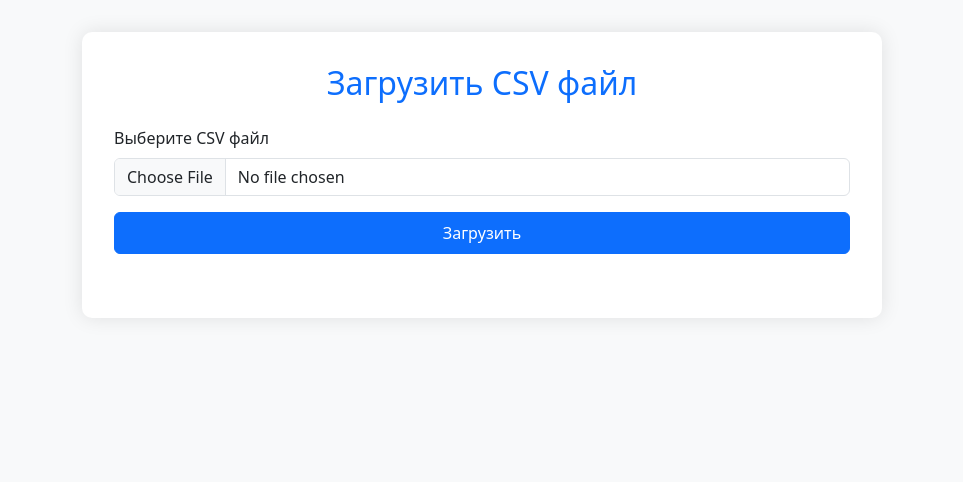
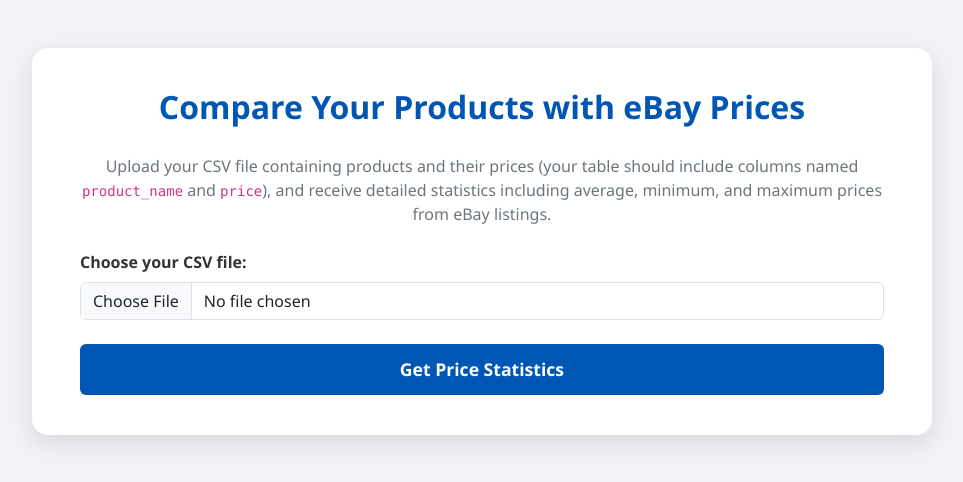
Before and after one commit to marinda6666/ProductsMatching, a FastAPI app: page / in a window 1280 px wide. Shown: the top 482 px of the page, without its empty margins (158-1121 px from the left). Run offline with FastAPI, Linux system fonts and the light colour scheme; some libraries are stand-ins or nearby versions.

Commit message:
update html

```diff
--- a/src/app/process_file/server.py
+++ b/src/app/process_file/server.py
@@ -1,5 +1,6 @@
 from fastapi import FastAPI, Request, UploadFile, File
 from fastapi.templating import Jinja2Templates
+from fastapi.staticfiles import StaticFiles
 from fastapi.responses import HTMLResponse
 import pandas as pd
 from io import BytesIO
@@ -8,7 +9,6 @@ from utils import process_table
 
 app = FastAPI()
 templates = Jinja2Templates(directory="templates")
-
 
 @app.get("/", response_class=HTMLResponse)
 @app.get("/upload-csv", response_class=HTMLResponse)
--- a/src/app/process_file/templates/load_file.html
+++ b/src/app/process_file/templates/load_file.html
@@ -1,66 +1,114 @@
 <!DOCTYPE html>
-<html lang="ru">
+<html lang="en">
 <head>
-    <meta charset="UTF-8">
-    <meta name="viewport" content="width=device-width, initial-scale=1.0">
-    <title>Загрузка CSV файла</title>
+    <meta charset="UTF-8" />
+    <meta name="viewport" content="width=device-width, initial-scale=1" />
+    <title>Upload CSV File - eBay Price Statistics</title>
     <!-- Bootstrap 5 CSS -->
-    <link href="https://cdn.jsdelivr.net/npm/bootstrap@5.3.0-alpha1/dist/css/bootstrap.min.css" rel="stylesheet">
+    <link href="https://cdn.jsdelivr.net/npm/bootstrap@5.3.0-alpha1/dist/css/bootstrap.min.css" rel="stylesheet" />
     <style>
         body {
-            background-color: #f8f9fa;
-            padding-top: 2rem;
+            background-color: #f0f2f5;
+            padding-top: 3rem;
+            font-family: "Segoe UI", Tahoma, Geneva, Verdana, sans-serif;
         }
         .upload-container {
-            max-width: 800px;
+            max-width: 900px;
             margin: 0 auto;
-            background: white;
-            padding: 2rem;
-            border-radius: 10px;
-            box-shadow: 0 0 20px rgba(0,0,0,0.1);
+            padding: 2.5rem 3rem;
+            background: #ffffff;
+            border-radius: 1rem;
+            box-shadow: 0 8px 25px rgb(0 0 0 / 0.1);
         }
-        .file-upload {
+        .logo-container {
+            text-align: center;
             margin-bottom: 2rem;
         }
-        .table-container {
-            margin-top: 2rem;
-            overflow-x: auto;
+        .logo-container img {
+            max-height: 120px;
+            margin-bottom: 0.5rem;
+            border-radius: 8px;
+            box-shadow: 0 2px 10px rgba(0,0,0,0.1);
+        }
+        .image-caption {
+            font-size: 0.9rem;
+            color: #6c757d;
+            font-style: italic;
+            margin-bottom: 1.5rem;
         }
         h2 {
-            color: #0d6efd;
-            margin-bottom: 1.5rem;
+            color: #0056b3;
+            font-weight: 700;
+            margin-bottom: 1.75rem;
+            text-align: center;
         }
-        .custom-file-upload {
-            display: inline-block;
-            padding: 0.5rem 1rem;
-            cursor: pointer;
-            background-color: #0d6efd;
-            color: white;
-            border-radius: 5px;
-            transition: background-color 0.3s;
-        }
-        .custom-file-upload:hover {
-            background-color: #0b5ed7;
+        label.form-label {
+            font-weight: 600;
+            color: #333;
         }
         .btn-upload {
-            padding: 0.5rem 2rem;
+            background-color: #0056b3;
+            border: none;
+            font-weight: 600;
+            padding: 0.75rem 0;
+            font-size: 1.1rem;
+            transition: background-color 0.3s ease;
+        }
+        .btn-upload:hover {
+            background-color: #003d80;
         }
         .error-message {
-            margin-top: 1rem;
+            margin-top: 1.25rem;
+            font-weight: 600;
+        }
+        .table-container {
+            margin-top: 2.5rem;
+        }
+        h3 {
+            color: #003d80;
+            font-weight: 600;
+            margin-bottom: 1rem;
+        }
+        .table thead {
+            background-color: #cfe2ff;
+        }
+        .table-striped > tbody > tr:nth-of-type(odd) {
+            background-color: #e7f1ff;
+        }
+        /* Responsive tweaks */
+        @media (max-width: 575.98px) {
+            .upload-container {
+                padding: 1.5rem 1.5rem;
+            }
         }
     </style>
 </head>
 <body>
     <div class="container upload-container">
-        <h2 class="text-center">Загрузить CSV файл</h2>
+        <!-- Изображение с подписью -->
+        <!-- <div class="logo-container">
+            <img src="/static/table.png" alt="CSV Table Example" class="img-fluid" />
+        </div> -->
+
+        <h2>Compare Your Products with eBay Prices</h2>
+        <p class="text-center mb-4 text-secondary">
+            Upload your CSV file containing products and their prices (your table should include columns named <code>product_name</code> and <code>price</code>), and receive detailed statistics including average, minimum, and maximum prices from eBay listings.
+        </p>
 
         <form method="post" enctype="multipart/form-data" class="file-upload">
-            <div class="mb-3">
-                <label for="formFile" class="form-label">Выберите CSV файл</label>
-                <input class="form-control" type="file" name="file" id="formFile" accept=".csv" required>
+            <div class="mb-4">
+                <label for="formFile" class="form-label">Choose your CSV file:</label>
+                <input
+                    class="form-control"
+                    type="file"
+                    name="file"
+                    id="formFile"
+                    accept=".csv"
+                    required
+                />
             </div>
-            <div class="d-grid gap-2">
-                <button type="submit" class="btn btn-primary btn-upload">Загрузить</button>
+            <div class="d-grid">
+                <button type="submit" class="btn btn-primary btn-upload">Get Price Statistics</button>
             </div>
         </form>
 
@@ -72,10 +120,10 @@
 
         {% if table %}
             <div class="table-container">
-            <h3 class="mb-3">Содержимое файла:</h3>
+                <h3>eBay Price Statistics</h3>
                 <div class="table-responsive">
                     <table class="table table-striped table-bordered table-hover">
-                    <thead class="table-primary">
+                        <thead>
                             <tr>
                                 {% for col in columns %}
                                     <th>{{ col }}</th>
```
Also changed, not shown: src/app/process_file/static/table.png (added), 3 other files. Lines whose indentation alone changed are shown as unchanged.
